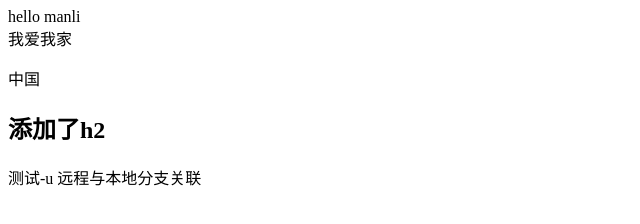
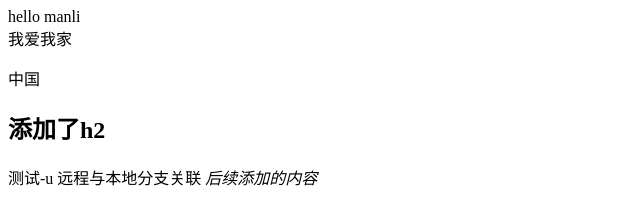
Before and after one commit to Manli05/manlizhang, a plain HTML site: page index.html in a window 1280 px wide. Shown: the whole page, without its empty margins (0-640 px from the left). Drawn offline with Linux system fonts and the light colour scheme.

Commit message:
后添加内容

```diff
--- a/index.html
+++ b/index.html
@@ -10,5 +10,6 @@ hello manli
 <p>中国</p>
 <h2>添加了h2</h2>
 <span>测试-u 远程与本地分支关联</span>
+<i>后续添加的内容</i>
 </body>
 </html>
```
